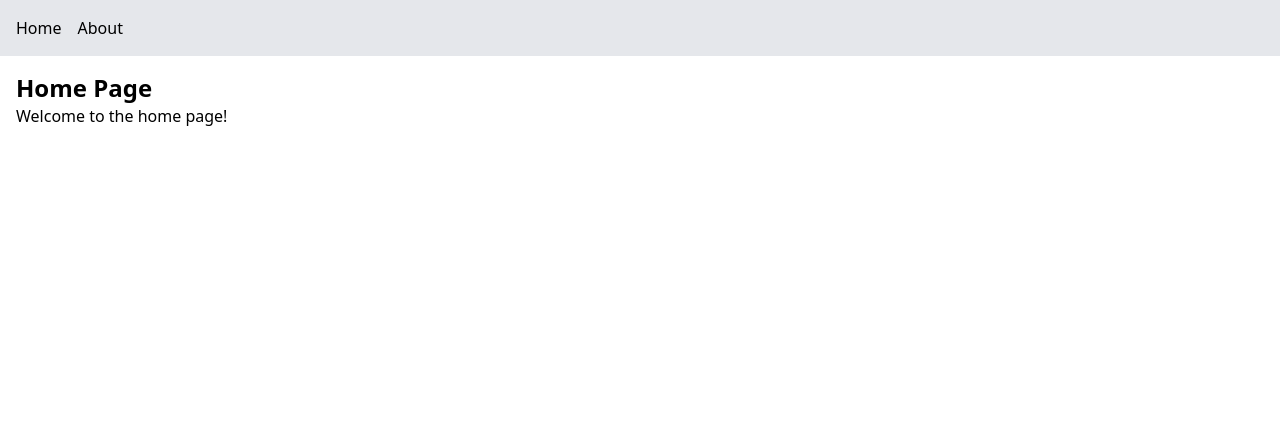
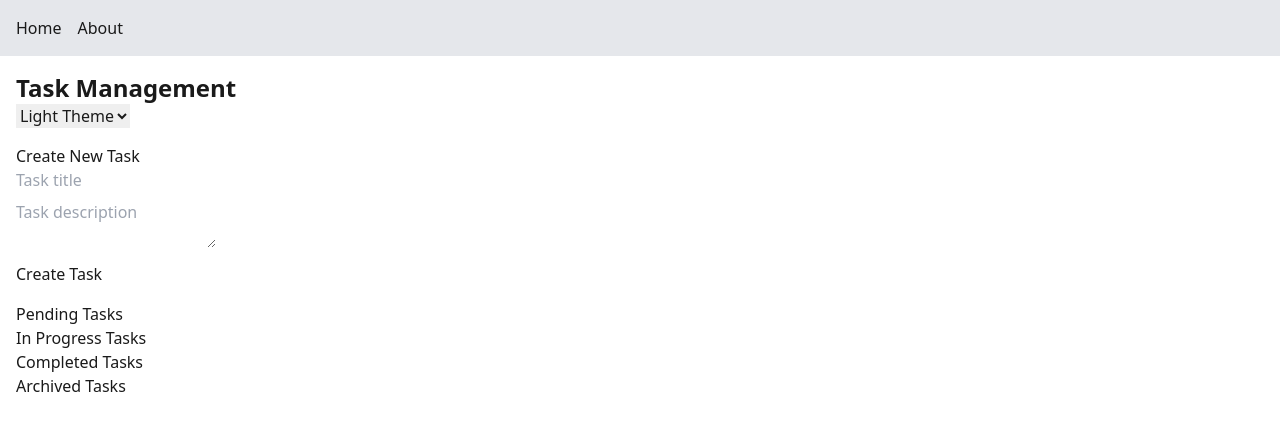
Before and after one commit to fractal-bootcamp/isaac.global-todos, a React (Vite) app in the folder frontend/: page / in a window 1280 px wide. Shown: the top 430 px of the page. Built offline with nearby package versions, Linux system fonts and the light colour scheme.

Commit message:
basic implementation, no styling

```diff
--- a/frontend/package.json
+++ b/frontend/package.json
@@ -12,7 +12,8 @@
   "dependencies": {
     "react": "^18.3.1",
     "react-dom": "^18.3.1",
-    "react-router-dom": "^6.27.0"
+    "react-router-dom": "^6.27.0",
+    "zustand": "^5.0.1"
   },
   "devDependencies": {
     "@eslint/js": "^9.13.0",
--- a/frontend/src/App.tsx
+++ b/frontend/src/App.tsx
@@ -1,11 +1,19 @@
-import React from 'react';
+// src/App.tsx
 import { BrowserRouter as Router, Routes, Route, Link } from 'react-router-dom';
 import Home from './pages/Home';
 import About from './pages/About';
+import { useTaskStore } from './store/taskStore.ts';
 
 function App() {
+  const { themes, activeTheme } = useTaskStore();
+  const currentTheme = themes.find(theme => theme.id === activeTheme);
+
   return (
     <Router>
+      <div style={{
+        backgroundColor: currentTheme?.colors.background,
+        color: currentTheme?.colors.text
+      }}>
         <nav className="p-4 bg-gray-200">
           <Link to="/" className="mr-4">Home</Link>
           <Link to="/about">About</Link>
@@ -16,6 +24,7 @@ function App() {
             <Route path="/about" element={<About />} />
           </Routes>
         </div>
+      </div>
     </Router>
   );
 }
--- /dev/null
+++ b/frontend/src/components/CreateTaskForm.tsx
@@ -0,0 +1,39 @@
+// src/components/CreateTaskForm.tsx
+import React, { useState } from 'react';
+import { useTaskStore } from '../store/taskStore.ts';
+
+export const CreateTaskForm = () => {
+    const [title, setTitle] = useState('');
+    const [description, setDescription] = useState('');
+    const { createTask } = useTaskStore();
+
+    const handleSubmit = (e: React.FormEvent) => {
+        e.preventDefault();
+        createTask(title, description);
+        setTitle('');
+        setDescription('');
+    };
+
+    return (
+        <form onSubmit={handleSubmit} className="space-y-2">
+            <div>
+                <input
+                    type="text"
+                    value={title}
+                    onChange={(e) => setTitle(e.target.value)}
+                    placeholder="Task title"
+                    required
+                />
+            </div>
+            <div>
+                <textarea
+                    value={description}
+                    onChange={(e) => setDescription(e.target.value)}
+                    placeholder="Task description"
+                    required
+                />
+            </div>
+            <button type="submit">Create Task</button>
+        </form>
+    );
+};
--- /dev/null
+++ b/frontend/src/components/TaskList.tsx
@@ -0,0 +1,28 @@
+// src/components/TaskList.tsx
+import { useTaskStore } from '../store/taskStore.ts';
+
+export const TaskList = ({ status }: { status: string }) => {
+    const { tasks, moveTask, deleteTask } = useTaskStore();
+    const filteredTasks = tasks.filter(task => task.status === status);
+
+    return (
+        <div className="space-y-2">
+            {filteredTasks.map(task => (
+                <div key={task.id} className="p-2 border rounded">
+                    <h3>{task.title}</h3>
+                    <p>{task.description}</p>
+                    <select
+                        value={task.status}
+                        onChange={(e) => moveTask(task.id, e.target.value as any)}
+                    >
+                        <option value="pending">Pending</option>
+                        <option value="in-progress">In Progress</option>
+                        <option value="completed">Completed</option>
+                        <option value="archived">Archived</option>
+                    </select>
+                    <button onClick={() => deleteTask(task.id)}>Delete</button>
+                </div>
+            ))}
+        </div>
+    );
+};
--- /dev/null
+++ b/frontend/src/components/ThemeSelector.tsx
@@ -0,0 +1,18 @@
+import { useTaskStore } from '../store/taskStore.ts';
+
+export const ThemeSelector = () => {
+    const { themes, activeTheme, setActiveTheme } = useTaskStore();
+
+    return (
+        <select
+            value={activeTheme}
+            onChange={(e) => setActiveTheme(e.target.value)}
+        >
+            {themes.map(theme => (
+                <option key={theme.id} value={theme.id}>
+                    {theme.name}
+                </option>
+            ))}
+        </select>
+    );
+};
--- a/frontend/src/pages/Home.tsx
+++ b/frontend/src/pages/Home.tsx
@@ -1,10 +1,31 @@
-import React from 'react';
+import { CreateTaskForm } from '../components/CreateTaskForm';
+import { TaskList } from '../components/TaskList';
+import { ThemeSelector } from '../components/ThemeSelector';
 
 function Home() {
   return (
     <div>
-      <h2 className="text-2xl font-bold">Home Page</h2>
-      <p>Welcome to the home page!</p>
+      <h2 className="text-2xl font-bold">Task Management</h2>
+      <div className="mb-4">
+        <ThemeSelector />
+      </div>
+      <div className="mb-4">
+        <h3>Create New Task</h3>
+        <CreateTaskForm />
+      </div>
+      <div>
+        <h3>Pending Tasks</h3>
+        <TaskList status="pending" />
+
+        <h3>In Progress Tasks</h3>
+        <TaskList status="in-progress" />
+
+        <h3>Completed Tasks</h3>
+        <TaskList status="completed" />
+
+        <h3>Archived Tasks</h3>
+        <TaskList status="archived" />
+      </div>
     </div>
   );
 }
--- /dev/null
+++ b/frontend/src/store/taskStore.ts
@@ -0,0 +1,162 @@
+import { create } from "zustand";
+import { persist } from "zustand/middleware";
+
+// Type Definitions
+type TaskStatus = "pending" | "in-progress" | "completed" | "archived";
+
+interface Theme {
+  id: string;
+  name: string;
+  isDark: boolean;
+  colors: {
+    background: string;
+    text: string;
+    primary: string;
+    secondary: string;
+    accent: string;
+  };
+}
+
+interface Task {
+  id: string;
+  title: string;
+  description: string;
+  status: TaskStatus;
+  themeId: string;
+  createdAt: number;
+  updatedAt: number;
+}
+
+// Store State Interface
+interface TaskState {
+  tasks: Task[];
+  themes: Theme[];
+  activeTheme: string;
+
+  // Task Operations
+  createTask: (title: string, description: string) => void;
+  updateTask: (
+    id: string,
+    updates: Partial<Omit<Task, "id" | "createdAt" | "updatedAt">>
+  ) => void;
+  deleteTask: (id: string) => void;
+  moveTask: (id: string, status: TaskStatus) => void;
+
+  // Theme Operations
+  createTheme: (theme: Omit<Theme, "id">) => void;
+  updateTheme: (id: string, updates: Partial<Omit<Theme, "id">>) => void;
+  deleteTheme: (id: string) => void;
+  setActiveTheme: (id: string) => void;
+
+  // Utility Operations
+  getTasksByStatus: (status: TaskStatus) => Task[];
+  getThemeById: (id: string) => Theme | undefined;
+}
+
+// Default Themes
+const defaultThemes: Theme[] = [
+  {
+    id: "light",
+    name: "Light Theme",
+    isDark: false,
+    colors: {
+      background: "#ffffff",
+      text: "#1a1a1a",
+      primary: "#3b82f6",
+      secondary: "#64748b",
+      accent: "#22c55e",
+    },
+  },
+  {
+    id: "dark",
+    name: "Dark Theme",
+    isDark: true,
+    colors: {
+      background: "#1a1a1a",
+      text: "#ffffff",
+      primary: "#60a5fa",
+      secondary: "#94a3b8",
+      accent: "#4ade80",
+    },
+  },
+];
+
+// Store Implementation
+export const useTaskStore = create<TaskState>()(
+  persist(
+    (set, get) => ({
+      tasks: [],
+      themes: defaultThemes,
+      activeTheme: "light",
+
+      // Task Operations
+      createTask: (title, description) =>
+        set((state) => ({
+          tasks: [
+            ...state.tasks,
+            {
+              id: crypto.randomUUID(),
+              title,
+              description,
+              status: "pending" as TaskStatus,
+              themeId: state.activeTheme,
+              createdAt: Date.now(),
+              updatedAt: Date.now(),
+            },
+          ],
+        })),
+
+      updateTask: (id, updates) =>
+        set((state) => ({
+          tasks: state.tasks.map((task) =>
+            task.id === id
+              ? { ...task, ...updates, updatedAt: Date.now() }
+              : task
+          ),
+        })),
+
+      deleteTask: (id) =>
+        set((state) => ({
+          tasks: state.tasks.filter((task) => task.id !== id),
+        })),
+
+      moveTask: (id, status) =>
+        set((state) => ({
+          tasks: state.tasks.map((task) =>
+            task.id === id ? { ...task, status, updatedAt: Date.now() } : task
+          ),
+        })),
+
+      // Theme Operations
+      createTheme: (theme) =>
+        set((state) => ({
+          themes: [...state.themes, { ...theme, id: crypto.randomUUID() }],
+        })),
+
+      updateTheme: (id, updates) =>
+        set((state) => ({
+          themes: state.themes.map((theme) =>
+            theme.id === id ? { ...theme, ...updates } : theme
+          ),
+        })),
+
+      deleteTheme: (id) =>
+        set((state) => ({
+          themes: state.themes.filter((theme) => theme.id !== id),
+          activeTheme: state.activeTheme === id ? "light" : state.activeTheme,
+        })),
+
+      setActiveTheme: (id) => set({ activeTheme: id }),
+
+      // Utility Operations
+      getTasksByStatus: (status) =>
+        get().tasks.filter((task) => task.status === status),
+      getThemeById: (id) => get().themes.find((theme) => theme.id === id),
+    }),
+    {
+      name: "task-storage",
+      // Optional: Add version number for future migrations
+      version: 1,
+    }
+  )
+);
```
Also changed, not shown: 1 other file (tests, documents, lock files or other folders). Lines whose indentation alone changed are shown as unchanged.
